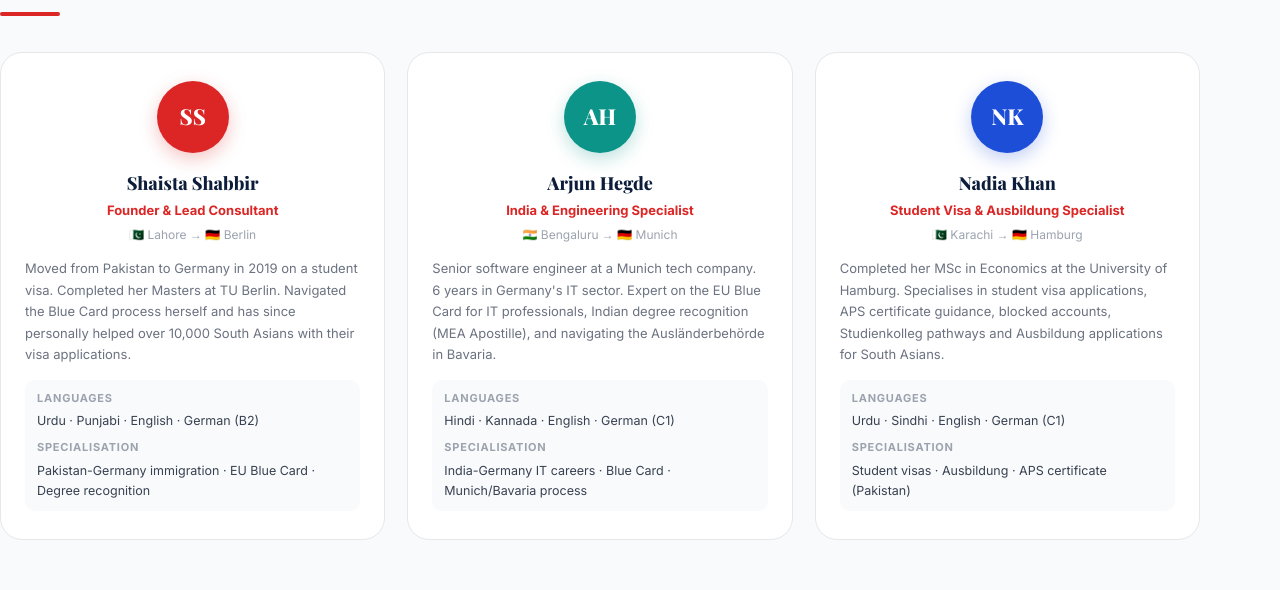
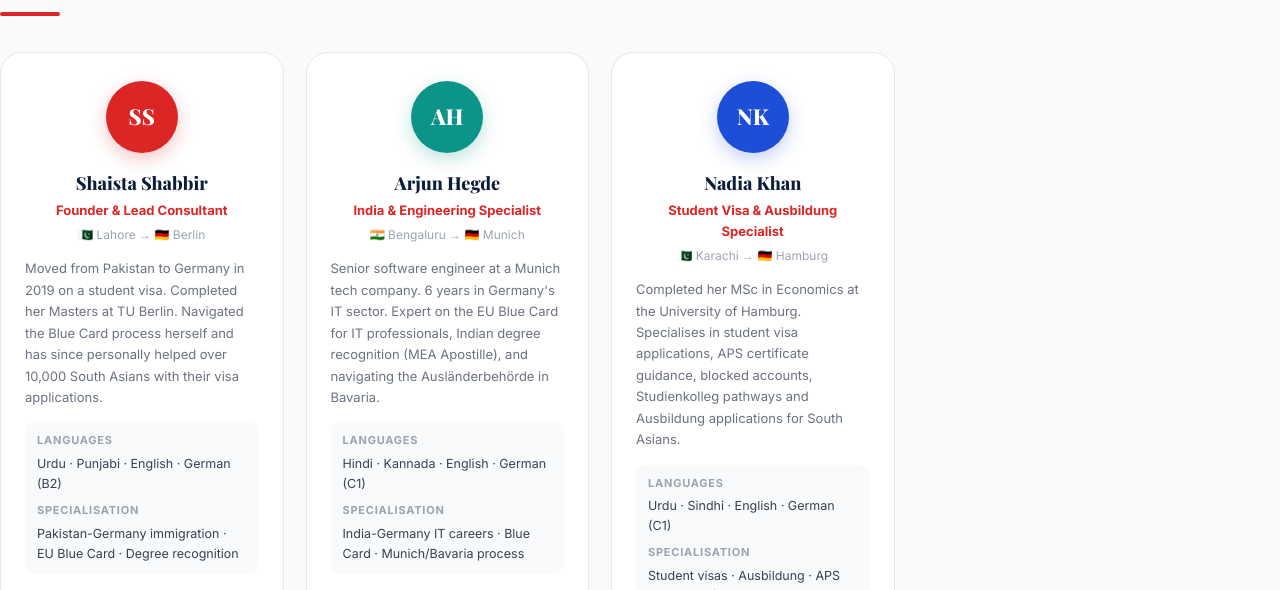
Before and after one commit to ShaistaShabbir-prog/start-in-germany-full, a Next.js app: page /about in a window 1280 px wide. Shown: the part 1258-1848 px from the top of the page. Built offline with nearby package versions, Linux system fonts and the light colour scheme.

Commit message:
fix: responsive grids

```diff
--- a/app/about/page.tsx
+++ b/app/about/page.tsx
@@ -18,7 +18,7 @@ export default function AboutPage() {
       </section>
 
       <section className="sec">
-        <div style={{display:"grid",gridTemplateColumns:"1fr 1fr",gap:"64px",alignItems:"center",marginBottom:"64px"}}>
+        <div style={{display:"grid",gridTemplateColumns:"repeat(auto-fit,minmax(280px,1fr))",gap:"clamp(24px,4vw,64px)",alignItems:"center",marginBottom:"64px"}}>
           <div>
             <span className="eyebrow">Our story</span>
             <h2 className="h2" style={{marginBottom:"16px"}}>From confusion to clarity — for 50,000+ families</h2>
@@ -53,7 +53,7 @@ export default function AboutPage() {
         <span className="eyebrow">Our team</span>
         <h2 className="h2" style={{marginBottom:"8px"}}>Meet the VisaVista experts</h2>
         <div style={{width:"60px",height:"4px",background:"#DC2626",borderRadius:"2px",margin:"14px 0 36px"}}/>
-        <div style={{display:"grid",gridTemplateColumns:"repeat(3,1fr)",gap:"22px",marginBottom:"56px"}}>
+        <div style={{display:"grid",gridTemplateColumns:"repeat(auto-fill,minmax(260px,1fr))",gap:"22px",marginBottom:"56px"}}>
           {[
             {av:"SS",n:"Shaista Shabbir",role:"Founder & Lead Consultant",origin:"🇵🇰 Lahore → 🇩🇪 Berlin",bio:"Moved from Pakistan to Germany in 2019 on a student visa. Completed her Masters at TU Berlin. Navigated the Blue Card process herself and has since personally helped over 10,000 South Asians with their visa applications.",langs:"Urdu · Punjabi · English · German (B2)",spec:"Pakistan-Germany immigration · EU Blue Card · Degree recognition",c:"#DC2626"},
             {av:"AH",n:"Arjun Hegde",role:"India & Engineering Specialist",origin:"🇮🇳 Bengaluru → 🇩🇪 Munich",bio:"Senior software engineer at a Munich tech company. 6 years in Germany's IT sector. Expert on the EU Blue Card for IT professionals, Indian degree recognition (MEA Apostille), and navigating the Ausländerbehörde in Bavaria.",langs:"Hindi · Kannada · English · German (C1)",spec:"India-Germany IT careers · Blue Card · Munich/Bavaria process",c:"#0D9488"},
```
